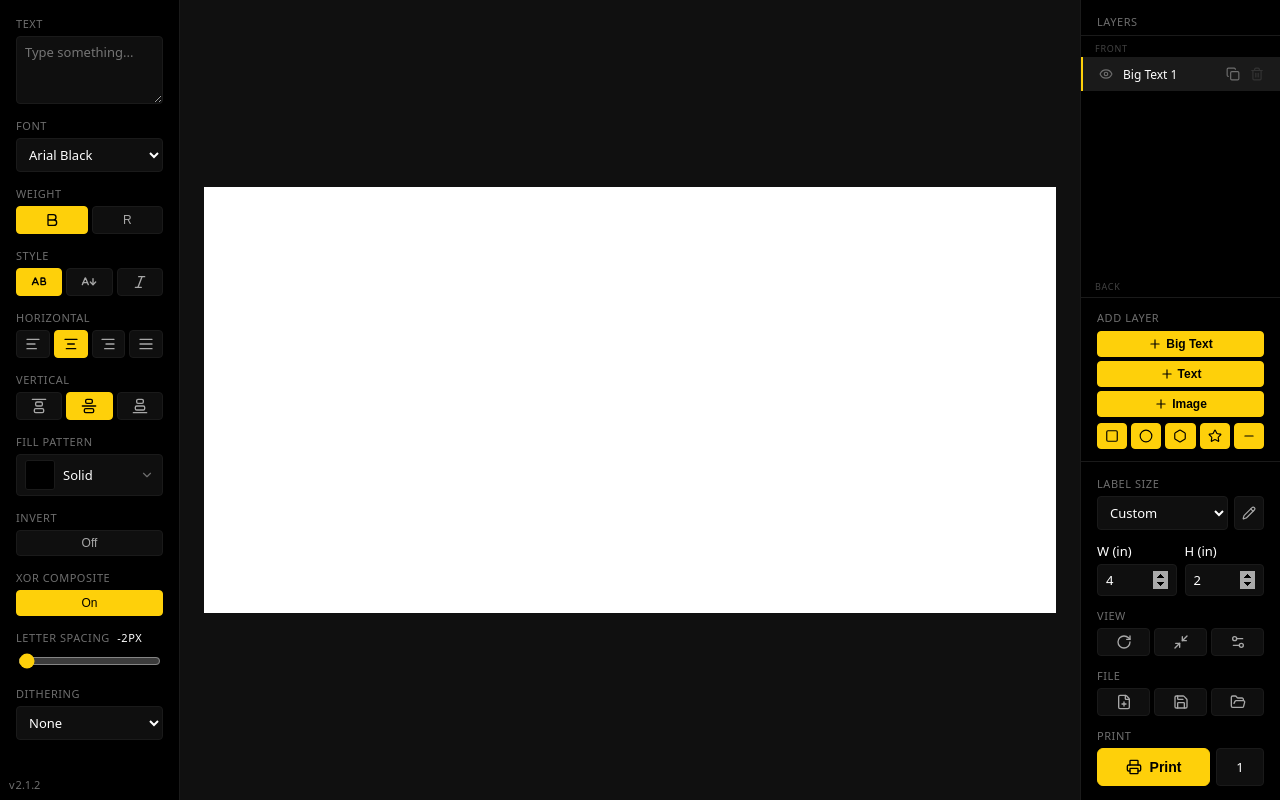
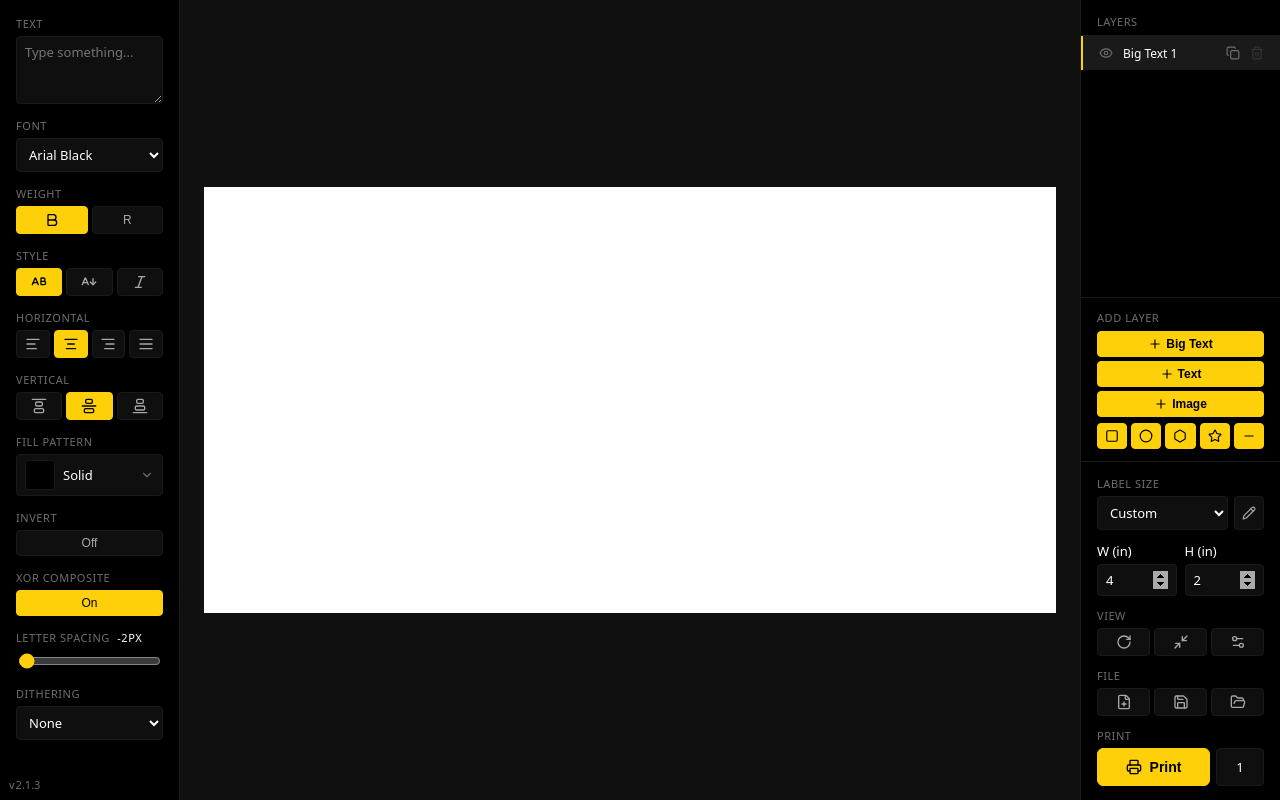
Before and after one commit to nastronot/sticky-icky, a React (Vite) app in the folder frontend/: page / in a window 1280 px wide. Built offline with nearby package versions, Linux system fonts and the light colour scheme; a web font is replaced by a local one.

Commit message:
ui: remove FRONT/BACK labels from layers panel

```diff
--- a/frontend/package.json
+++ b/frontend/package.json
@@ -1,7 +1,7 @@
 {
   "name": "sticky-icky",
   "private": true,
-  "version": "2.1.2",
+  "version": "2.1.3",
   "type": "module",
   "scripts": {
     "dev": "vite",
--- a/frontend/src/components/LayerPanel.jsx
+++ b/frontend/src/components/LayerPanel.jsx
@@ -101,7 +101,6 @@ export default function LayerPanel({
         <span>Layers</span>
       </div>
 
-      <div className="layer-stack-label top">Front</div>
       <ul
         className="layer-list"
         onDragOver={onListDragOver}
@@ -156,7 +155,6 @@ export default function LayerPanel({
         })}
         {insertIdx === 0 && <div className="layer-insert-bar" />}
       </ul>
-      <div className="layer-stack-label bottom">Back</div>
 
       <div className="layer-add">
         <span className="layer-add-label">Add layer</span>
--- a/frontend/src/components/studio.css
+++ b/frontend/src/components/studio.css
@@ -499,23 +499,6 @@ html.accent-graphite     { --accent: #8A8A8A; --accent-fg: #000000; }
   letter-spacing: 0.05em;
 }
 
-.layer-stack-label {
-  padding: 2px 14px;
-  font-size: 9px;
-  text-transform: uppercase;
-  letter-spacing: 0.08em;
-  color: var(--text-muted);
-  opacity: 0.6;
-}
-
-.layer-stack-label.top {
-  padding-top: 6px;
-}
-
-.layer-stack-label.bottom {
-  padding-bottom: 4px;
-}
-
 .layer-list {
   flex: 1;
   list-style: none;
```
